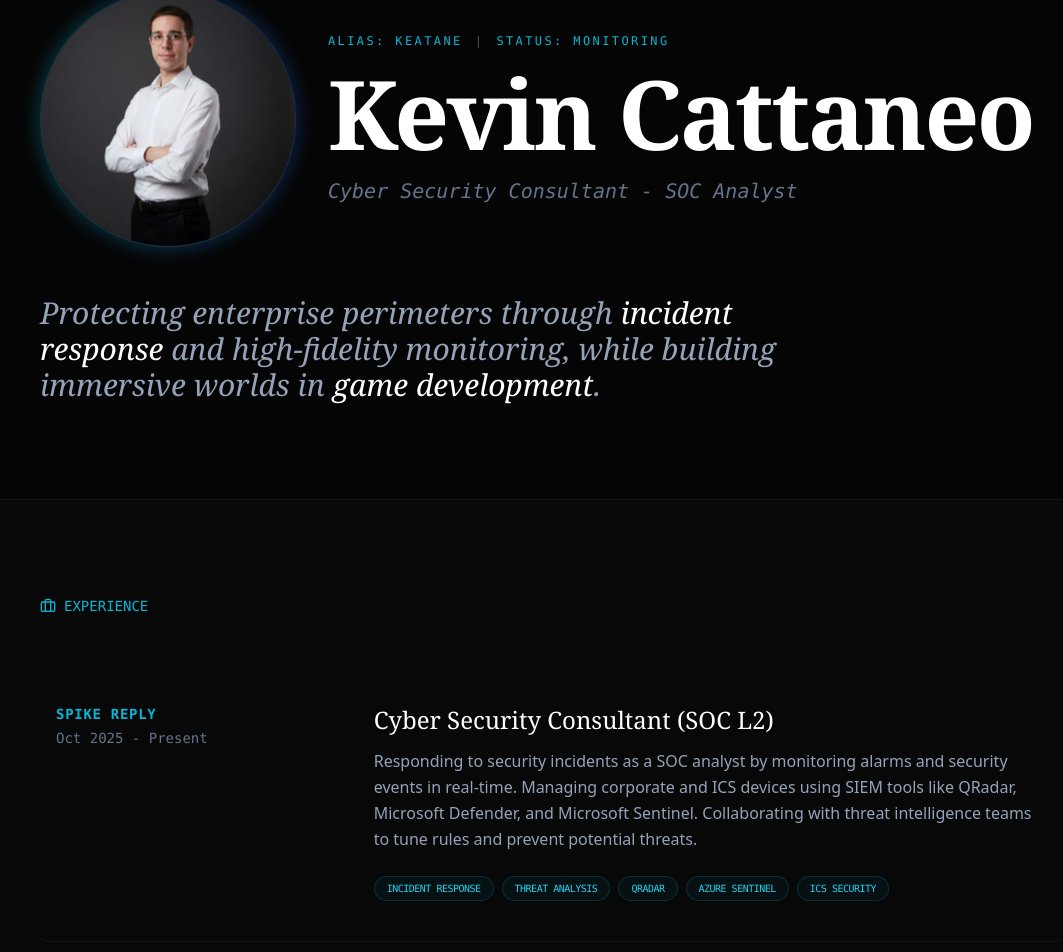
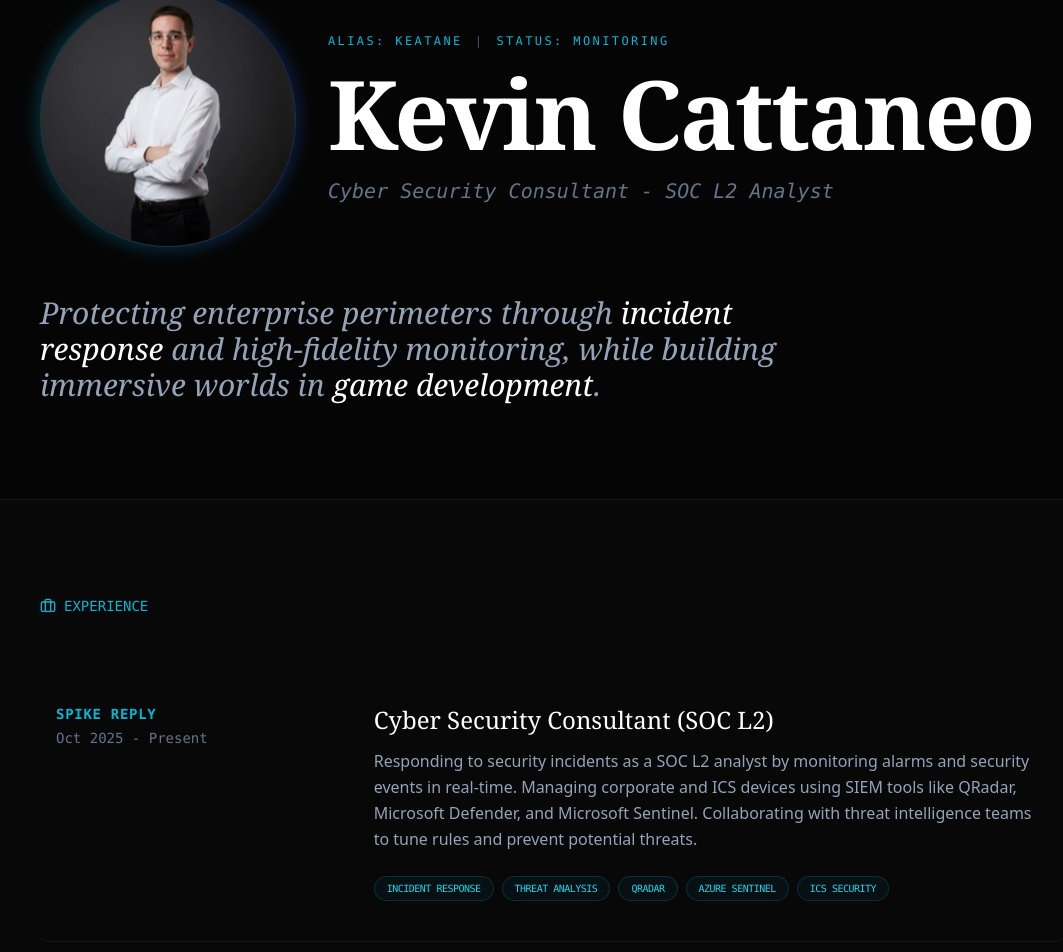
Before and after one commit to keatane/keatane.github.io, a React (Vite) app: page / in a window 1280 px wide. Shown: the part 137-1089 px from the top of the page, without its empty margins (88-1151 px from the left). Built offline with nearby package versions, Linux system fonts and the light colour scheme.

Commit message:
refined contacts

```diff
--- a/src/App.jsx
+++ b/src/App.jsx
@@ -1,5 +1,5 @@
 import React from 'react';
-import { Github, Linkedin, Instagram, Shield, Trophy, ExternalLink, Gamepad2, Mail, Terminal, Briefcase, Languages } from 'lucide-react';
+import { Github, Linkedin, Shield, Trophy, ExternalLink, Gamepad2, Terminal, Briefcase, Languages } from 'lucide-react';
 import ScrollToTop from './ScrollToTop';
 import kevinAvatar from './assets/kevin.webp';
 
@@ -25,7 +25,7 @@ const Portfolio = () => {
               <h1 className="text-6xl md:text-8xl font-serif font-bold text-white tracking-tight leading-[0.9] mb-4">
                 Kevin Cattaneo
               </h1>
-              <p className="text-xl font-mono text-slate-500 italic">Cyber Security Consultant - SOC Analyst</p>
+              <p className="text-xl font-mono text-slate-500 italic">Cyber Security Consultant - SOC L2 Analyst</p>
             </div>
           </div>
           <p className="text-2xl md:text-3xl text-slate-400 max-w-3xl font-serif italic leading-relaxed">
@@ -46,7 +46,7 @@ const Portfolio = () => {
               company="Spike Reply"
               role="Cyber Security Consultant (SOC L2)"
               period="Oct 2025 - Present"
-              description="Responding to security incidents as a SOC analyst by monitoring alarms and security events in real-time. Managing corporate and ICS devices using SIEM tools like QRadar, Microsoft Defender, and Microsoft Sentinel. Collaborating with threat intelligence teams to tune rules and prevent potential threats."
+              description="Responding to security incidents as a SOC L2 analyst by monitoring alarms and security events in real-time. Managing corporate and ICS devices using SIEM tools like QRadar, Microsoft Defender, and Microsoft Sentinel. Collaborating with threat intelligence teams to tune rules and prevent potential threats."
               tags={['Incident Response', 'Threat Analysis', 'QRadar', 'Azure Sentinel', 'ICS Security']}
             />
 
@@ -144,16 +144,6 @@ const Portfolio = () => {
             icon={<Linkedin />}
             link="https://it.linkedin.com/in/kevin-cattaneo-3b5a221bb"
           />
-          <SocialIcon
-            aria-label="Follow Kevin on Instagram"
-            icon={<Instagram />}
-            link="https://www.instagram.com/kevin_levin33/"
-          />
-          <SocialIcon
-            aria-label="Send an Email to Kevin"
-            icon={<Mail />}
-            link="mailto:slaw-woozy-maggot@duck.com"
-          />
         </div>
         <p className="text-xs font-mono text-slate-600 uppercase tracking-widest">© 2026 Kevin Cattaneo</p>
       </footer>
```
